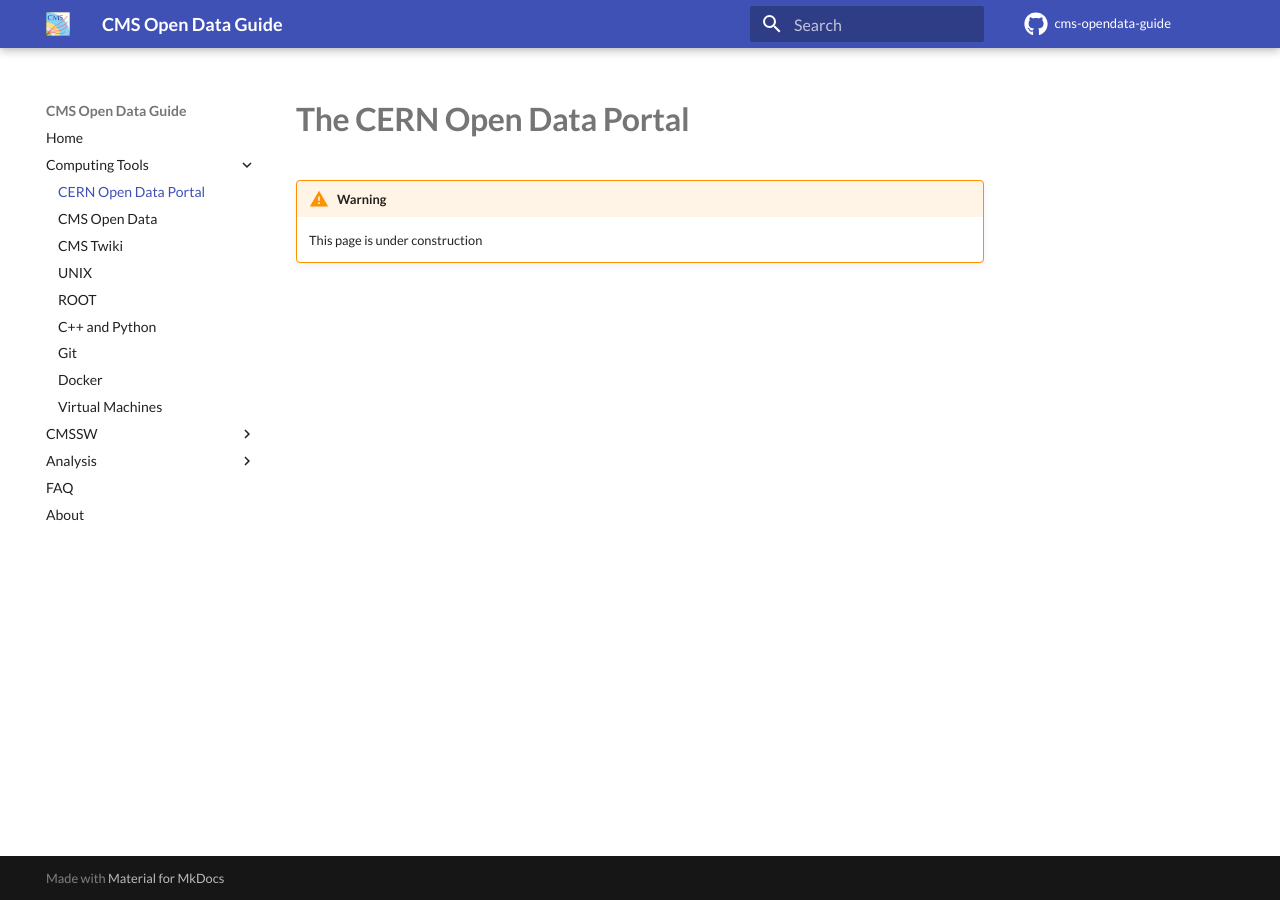
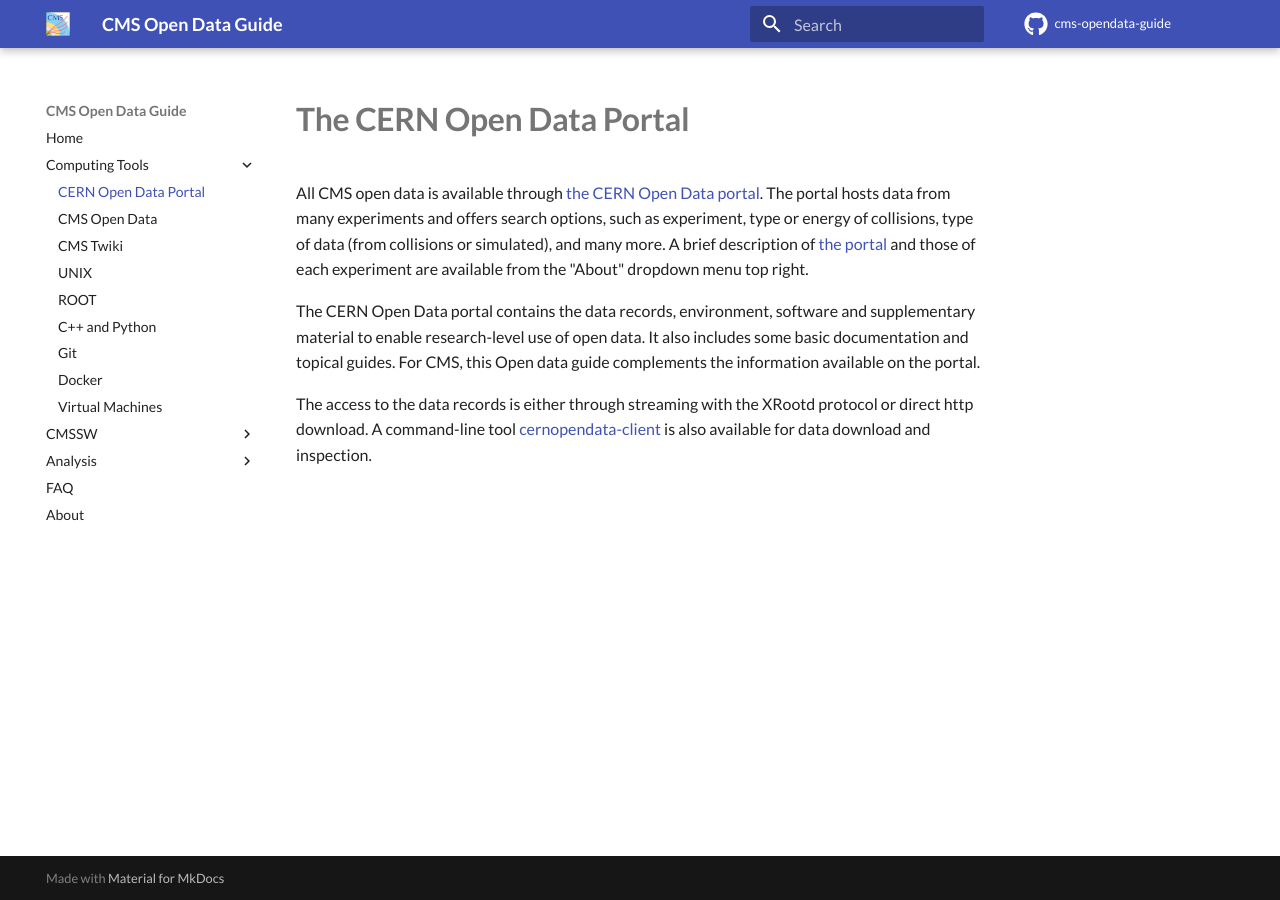
Before and after one commit to cernopendata/cms-opendata-guide, an MkDocs documentation site: the page built from docs/tools/cernportal.md, in a window 1280 px wide. Built offline with MkDocs 1.6.1 and Material for MkDocs 9.7.7, drawn with Linux system fonts in a browser that asks for light colours; comment, search, counter and statistics services are not loaded.

Commit message:
Add portal description

```diff
--- a/docs/tools/cernportal.md
+++ b/docs/tools/cernportal.md
@@ -1,4 +1,7 @@
 # The CERN Open Data Portal
 
-!!! Warning
-    This page is under construction
+All CMS open data is available through [the CERN Open Data portal](http://opendata.cern.ch/). The portal hosts data from many experiments and offers search options, such as experiment, type or energy of collisions, type of data (from collisions or simulated), and many more. A brief description of [the portal](http://opendata.cern.ch/docs/about) and those of each experiment are available from the "About" dropdown menu top right.
+
+The CERN Open Data portal contains the data records, environment, software and supplementary material to enable research-level use of open data. It also includes some basic documentation and topical guides. For CMS, this Open data guide complements the information available on the portal.
+
+The access to the data records is either through streaming with the XRootd protocol or direct http download. A command-line tool [cernopendata-client](https://cernopendata-client.readthedocs.io/en/latest/) is also available for data download and inspection.
```
